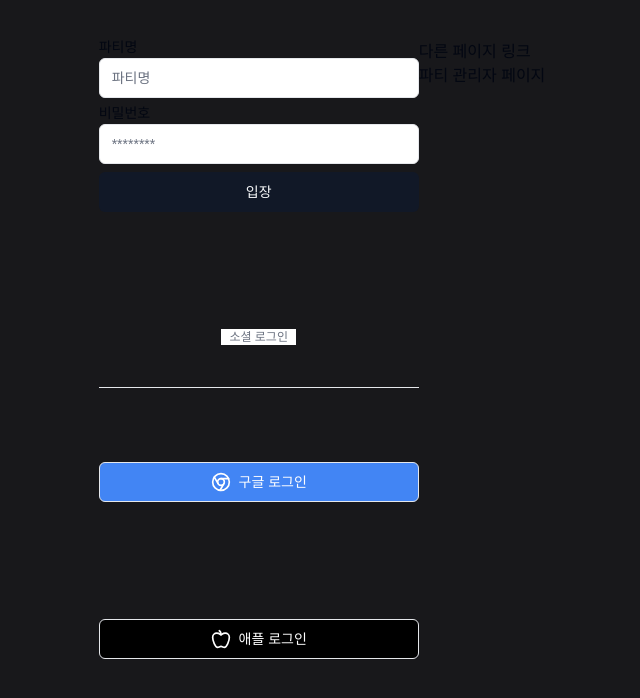
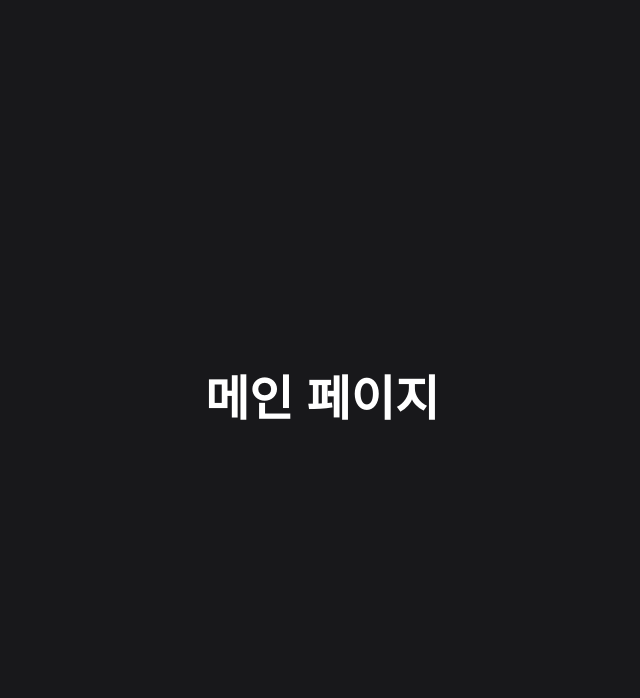
Before and after one commit to witch-factory/maple-share, a React (Vite) app: page / in a window 1280 px wide. Shown: the top 698 px of the page, without its empty margins (318-958 px from the left). Built offline with nearby package versions, Linux system fonts and the light colour scheme.

Commit message:
회원정보 관련 페이지 라우트 작성

```diff
--- a/src/App.tsx
+++ b/src/App.tsx
@@ -1,21 +1,40 @@
-import AuthForm from './components/userAuthForm';
+import {
+  RouterProvider,
+  createBrowserRouter,
+} from 'react-router-dom';
+
+import IdInquiryPage from './pages/id-inquiry';
+import LoginPage from './pages/login';
+import MainPage from './pages/main';
+import PwInquiryPage from './pages/pw-inquiry';
+import SignUpPage from './pages/signup';
+
+const router = createBrowserRouter([
+  {
+    path: '/',
+    element: <MainPage />,
+  },
+  {
+    path: 'login',
+    element: <LoginPage />,
+  },
+  {
+    path: 'signup',
+    element: <SignUpPage />,
+  },
+  {
+    path: 'id-inquiry',
+    element: <IdInquiryPage />,
+  },
+  {
+    path: 'pw-inquiry',
+    element: <PwInquiryPage />,
+  },
+]);
 
 function App() {
   return (
-    <main className='w-full h-screen p-10 flex justify-center bg-center bg-cover bg-zinc-900'>
-      {/* <h1 className='scroll-m-20 text-4xl font-extrabold tracking-tight lg:text-5xl'>
-        분배금 계산기
-  </h1> */}
-      <AuthForm />
-      <section>
-        <h2>다른 페이지 링크</h2>
-        <ul>
-          <li>
-            <a href='/party-admin'>파티 관리자 페이지</a>
-          </li>
-        </ul>
-      </section>
-    </main>
+    <RouterProvider router={router} />
   );
 }
 
--- /dev/null
+++ b/src/components/pageTemplate/index.tsx
@@ -0,0 +1,9 @@
+function PageTemplate({ children }: {children: React.ReactNode}) {
+  return (
+    <main className='w-full h-screen p-10 flex justify-center bg-center bg-cover bg-zinc-900'>
+      {children}
+    </main>
+  );
+}
+
+export default PageTemplate;
--- a/src/main.tsx
+++ b/src/main.tsx
@@ -1,27 +1,12 @@
 import React from 'react';
 import ReactDOM from 'react-dom/client';
-import {
-  RouterProvider,
-  createBrowserRouter,
-} from 'react-router-dom';
 
-import App from './App.tsx';
+import App from './App';
+
 import './index.css';
-import PartyAdminPage from './pages/partyAdmin/index.tsx';
-
-const router = createBrowserRouter([
-  {
-    path: '/',
-    element: <App />,
-  },
-  {
-    path: '/party-admin',
-    element: <PartyAdminPage />,
-  },
-]);
 
 ReactDOM.createRoot(document.getElementById('root')!).render(
   <React.StrictMode>
-    <RouterProvider router={router} />
+    <App />
   </React.StrictMode>,
 );
--- /dev/null
+++ b/src/pages/id-inquiry/index.tsx
@@ -0,0 +1,13 @@
+import PageTemplate from '@/components/pageTemplate';
+
+function IdInquiryPage() {
+  return (
+    <PageTemplate>
+      <div className='flex flex-col items-center justify-center w-full h-full'>
+        <h1 className='text-5xl font-bold text-white'>아이디 찾기</h1>
+      </div>
+    </PageTemplate>
+  );
+}
+
+export default IdInquiryPage;
--- /dev/null
+++ b/src/pages/login/index.tsx
@@ -0,0 +1,13 @@
+import PageTemplate from '@/components/pageTemplate';
+
+function LoginPage() {
+  return (
+    <PageTemplate>
+      <div className='flex flex-col items-center justify-center w-full h-full'>
+        <h1 className='text-5xl font-bold text-white'>로그인 페이지</h1>
+      </div>
+    </PageTemplate>
+  );
+}
+
+export default LoginPage;
--- /dev/null
+++ b/src/pages/main/index.tsx
@@ -0,0 +1,13 @@
+import PageTemplate from '@/components/pageTemplate';
+
+function MainPage() {
+  return (
+    <PageTemplate>
+      <div className='flex flex-col items-center justify-center w-full h-full'>
+        <h1 className='text-5xl font-bold text-white'>메인 페이지</h1>
+      </div>
+    </PageTemplate>
+  );
+}
+
+export default MainPage;
--- /dev/null
+++ b/src/pages/pw-inquiry/index.tsx
@@ -0,0 +1,13 @@
+import PageTemplate from '@/components/pageTemplate';
+
+function PwInquiryPage() {
+  return (
+    <PageTemplate>
+      <div className='flex flex-col items-center justify-center w-full h-full'>
+        <h1 className='text-5xl font-bold text-white'>비밀번호 찾기</h1>
+      </div>
+    </PageTemplate>
+  );
+}
+
+export default PwInquiryPage;
--- /dev/null
+++ b/src/pages/signup/index.tsx
@@ -0,0 +1,13 @@
+import PageTemplate from '@/components/pageTemplate';
+
+function SignUpPage() {
+  return (
+    <PageTemplate>
+      <div className='flex flex-col items-center justify-center w-full h-full'>
+        <h1 className='text-5xl font-bold text-white'>회원가입 페이지</h1>
+      </div>
+    </PageTemplate>
+  );
+}
+
+export default SignUpPage;
```
